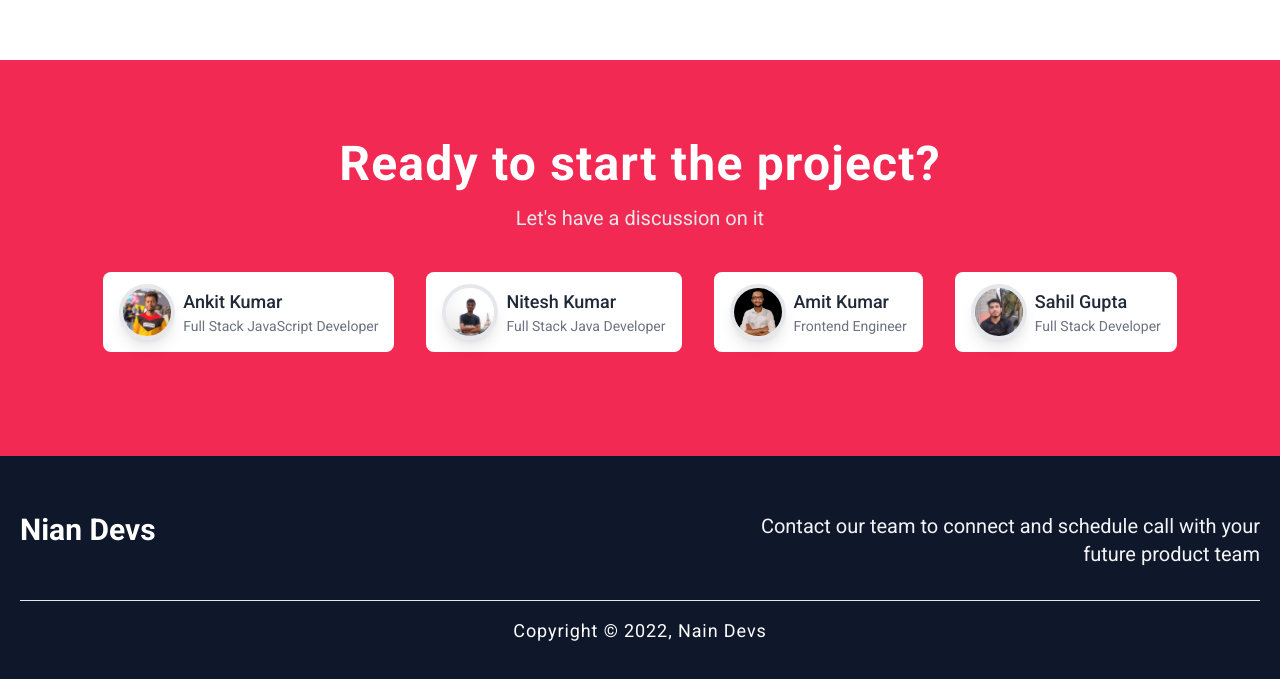
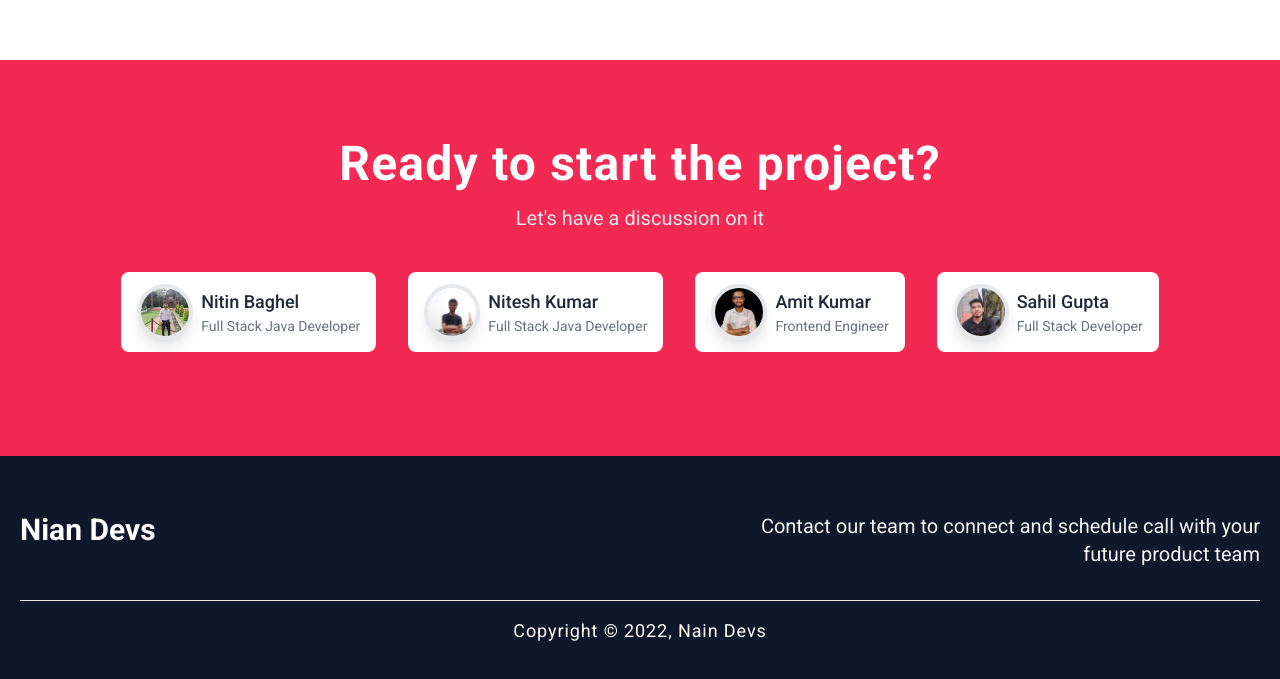
Before and after one commit to Ankit628792/Delanki, a Next.js app: page / in a window 1280 px wide. Shown: the part 6488-7167 px from the top of the page. Built offline with nearby package versions, Linux system fonts and the light colour scheme; a web font is replaced by a local one.

Commit message:
new developer added

```diff
--- a/components/Devs.tsx
+++ b/components/Devs.tsx
@@ -3,10 +3,10 @@ import React, { useEffect, useState } from 'react'
 const arr = [
     {
         id: 1,
-        name: 'Ankit Kumar',
-        profilePic: '/images/ankit.jpg',
-        designation: 'Full Stack JavaScript Developer',
-        linkedin: 'https://www.linkedin.com/in/ankit628792/'
+        name: 'Nitin Baghel',
+        profilePic: '/images/nitin.jpg',
+        designation: 'Full Stack Java Developer',
+        linkedin: 'https://www.linkedin.com/in/nitin-baghel-82a81a173/'
     },
     {
         id: 2,
```
Also changed, not shown: public/images/nitin.jpg (added).
